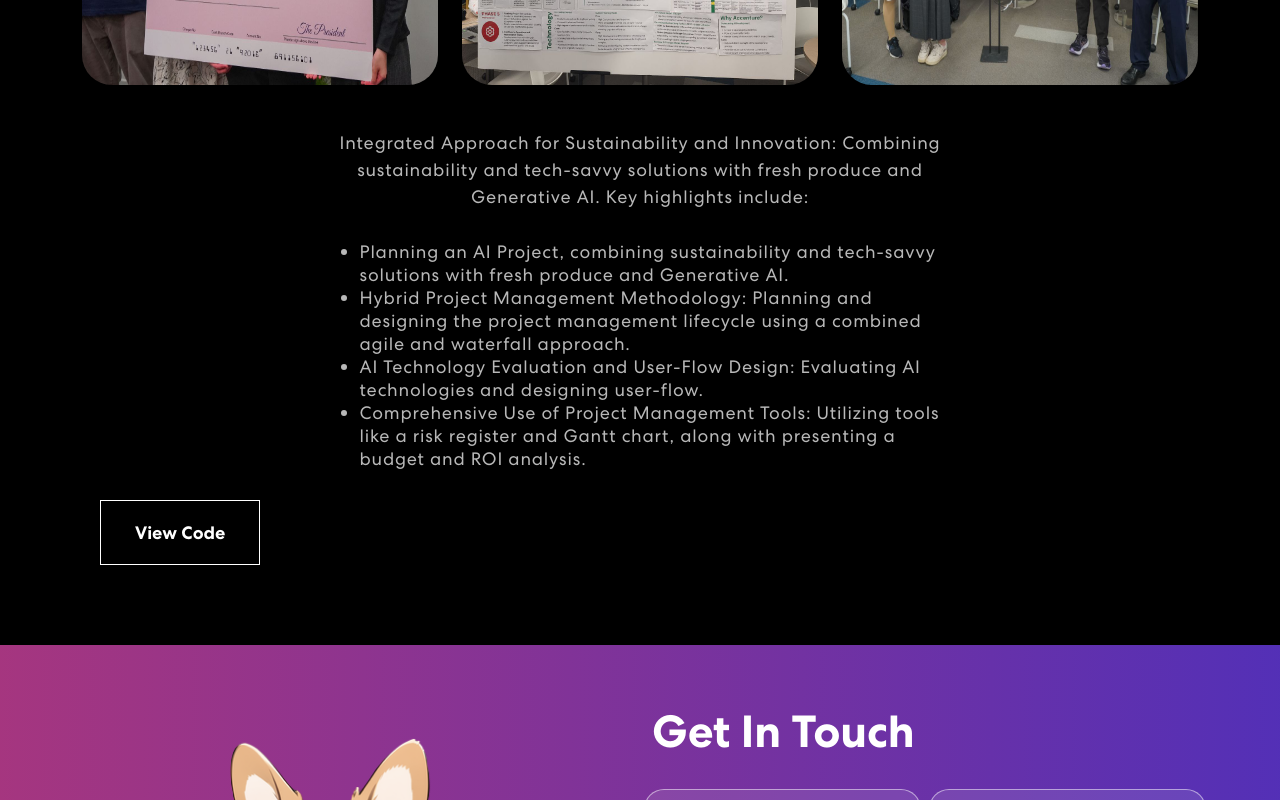
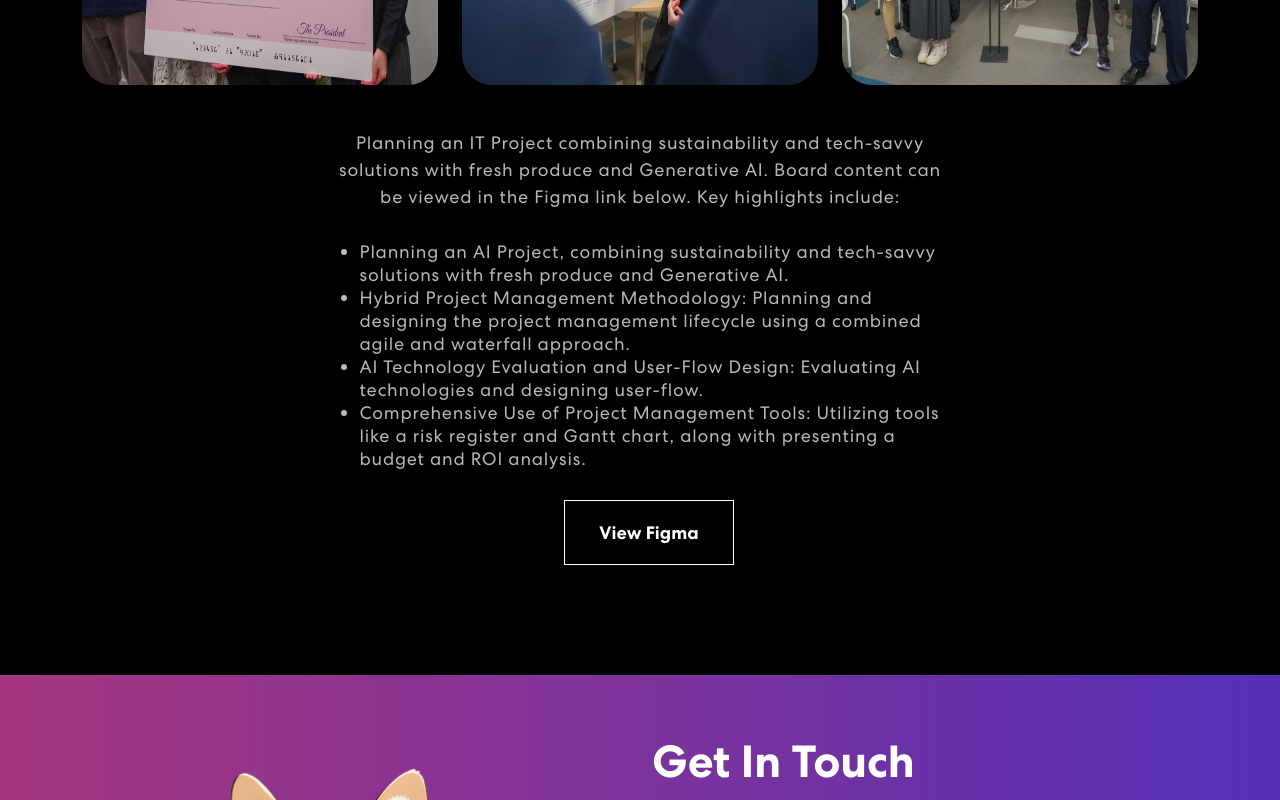
Before and after one commit to qiaodotzip/myPortfolio, a React (Create React App) app: page / in a window 1280 px wide. Shown: the part 3800-4600 px from the top of the page. Built offline with nearby package versions, Linux system fonts and the light colour scheme.

Commit message:
PMI Update 2

```diff
--- a/src/components/Projects.js
+++ b/src/components/Projects.js
@@ -14,17 +14,17 @@ export const Projects = () => {
   const PMI = [
     {
       title: "3rd Runner-up",
-      description: "Yay!",
+      description: "Worth-it. Winners next year?",
       imgUrl: PMI2,
     },
     {
-      title: "Project Presentation Board",
-      description: "Digital Copy can be found on Figma",
+      title: "Presentation",
+      description: "Fighting for my life during Q&A.",
       imgUrl: PMI1,
     },
     {
-      title: "Presentation",
-      description: "Getting grilled in Q&A",
+      title: "Project Presentation Board",
+      description: "Digital Copy can be found on Figma!",
       imgUrl: PMI3,
     },
   ];
@@ -102,7 +102,7 @@ export const Projects = () => {
                           })
                         }
                       </Row>
-                        <p style={{ marginTop: '20px' }}>Integrated Approach for Sustainability and Innovation: Combining sustainability and tech-savvy solutions with fresh produce and Generative AI. Key highlights include:</p>
+                        <p style={{ marginTop: '20px' }}>Planning an IT Project combining sustainability and tech-savvy solutions with fresh produce and Generative AI. Board content can be viewed in the Figma link below. Key highlights include:</p>
                         <p>
                         <ul>
                         <li>Planning an AI Project, combining sustainability and tech-savvy solutions with fresh produce and Generative AI.</li>
@@ -111,7 +111,9 @@ export const Projects = () => {
                         <li>Comprehensive Use of Project Management Tools: Utilizing tools like a risk register and Gantt chart, along with presenting a budget and ROI analysis.</li>
                         </ul>
                         </p>
-                        <button><a href="https://www.figma.com/file/R4PgwiVYlFX102rtKQBFmd/PMI-2023-GRASS?type=design&node-id=0%3A1&mode=design&t=nFJcQBLwTcAu4niI-1"><span>View Code</span></a></button>
+                        <p>
+                        <button><a href="https://www.figma.com/file/R4PgwiVYlFX102rtKQBFmd/PMI-2023-GRASS?type=design&node-id=0%3A1&mode=design&t=nFJcQBLwTcAu4niI-1"><span>View Figma</span></a></button>
+                        </p>
                     </Tab.Pane>
                     <Tab.Pane eventKey="second">
                         <p style={{ marginTop: '20px', fontWeight: 700, fontSize: '25px' }}>
```
Also changed, not shown: src/assets/img/PMI1.webp.
